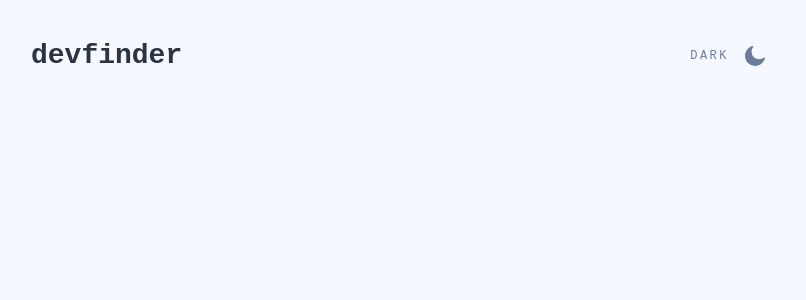
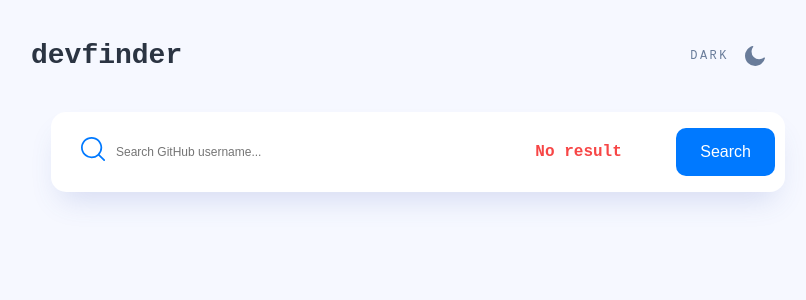
Before and after one commit to Vladislav557/Educational-project, a React (Create React App) app: page / in a window 1280 px wide. Shown: the top 300 px of the page, without its empty margins (242-1048 px from the left). Built offline with nearby package versions, Linux system fonts and the light colour scheme; the HTML template or start-up script is replaced by a standard one.

Commit message:
add search

```diff
--- a/src/App.tsx
+++ b/src/App.tsx
@@ -3,11 +3,13 @@
 import Component from 'components/Container'
 import './App.css';
 import TheHeader from 'components/TheHeader';
+import Search from 'components/Search';
 
 function App() {
   return (
     <Component>
       <TheHeader />
+      <Search hasError onSubmit={() => { }} />
     </Component>
   );
 }
--- /dev/null
+++ b/src/components/Search/Search.module.scss
@@ -0,0 +1,82 @@
+:global {
+    body[data-theme='light'] {
+        --search-bg: var(--white);
+        --search-color: var(--gray-300);
+        --search-placeholder-color: var(--gray-200);
+        --search-shadow: var(--shadow)
+    }
+
+    body[data-theme='dark'] {
+        --search-bg: var(--gray-400);
+        --search-color: var(--white);
+        --search-placeholder-color: var(--white);
+        --search-shadow: unset;
+    }
+}
+
+.Search {
+    position: relative;
+    width: 100%;
+    overflow: hidden;
+    padding: 10px 10px 10px 16px;
+    background-color: var(--search-bg, white);
+    display: flex;
+    align-items: center;
+    box-shadow: var(--search-shadow);
+    border-radius: 15px;
+
+    @media (min-width: 767px) {
+        padding: 10px 10px 10px 30px;
+    }
+
+    &>button {
+        flex-shrink: 0;
+    }
+
+    label {
+        cursor: pointer;
+    }
+
+    .textField {
+        padding: 0 10px;
+        flex-grow: 5;
+        height: 60px;
+        max-width: calc(100% - 100px - 20px);
+        border: none;
+        color: var(--search-color);
+        font-size: .75rem;
+        line-height: 1.5;
+        cursor: pointer;
+        background-color: var(--search-bg);
+    }
+
+    &::placeholder {
+        color: var(--search-placeholder-color);
+    }
+
+    &:focus {
+        outline: none;
+    }
+
+    @media (min-width: 767px) {
+        margin: 0 5px;
+        font-size: 1.25rem;
+        margin: 0 20px;
+    }
+}
+
+.error {
+    position: absolute;
+    right: 50%;
+    bottom: 5px;
+    color: var(--error-color);
+    font-size: 1rem;
+    line-height: 1.5;
+    font-weight: 700;
+
+    @media (min-width: 767px) {
+        right: 120px;
+        transform: translateX(-50%);
+        bottom: unset;
+    }
+}
--- /dev/null
+++ b/src/components/Search/Search.tsx
@@ -0,0 +1,51 @@
+import React, { FC } from 'react';
+
+import { ReactComponent as SearchIcon } from 'assets/icon-search.svg';
+import styles from './Search.module.scss';
+import Button from 'components/Button';
+
+interface SearchProps {
+  hasError: boolean,
+  onSubmit: (text: string) => void,
+}
+
+type FormFields = {
+  username: HTMLInputElement;
+}
+
+const Search: FC<SearchProps> = ({ hasError, onSubmit }: SearchProps) => {
+
+  const handleSubmit = (event: React.FormEvent<HTMLFormElement & FormFields>) => {
+    event.preventDefault();
+    const text = event.currentTarget.username.value;
+    if (text) {
+      onSubmit(text);
+      event.currentTarget.reset();
+    }
+  };
+
+  return (
+    <form onSubmit={handleSubmit} autoComplete='off'>
+      <div className={styles.Search}>
+        <label htmlFor='search' className={styles.label}>
+          <SearchIcon />
+        </label>
+        <input
+          type='text'
+          className={styles.textField}
+          id='search'
+          name='username'
+          placeholder='Search GitHub username...'
+        />
+        {hasError && (
+          <div className={styles.error}>No result</div>
+        )}
+        <Button>
+          Search
+        </Button>
+      </div>
+    </form>
+  );
+};
+
+export default Search;
--- /dev/null
+++ b/src/components/Search/index.ts
@@ -0,0 +1,2 @@
+import Search from "./Search";
+export default Search;
```
Also changed, not shown: .prettierrc.json (added).
